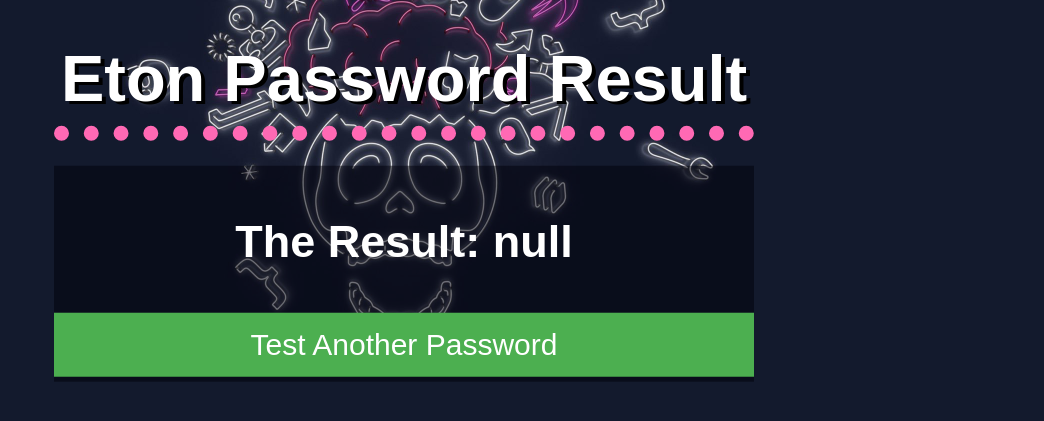
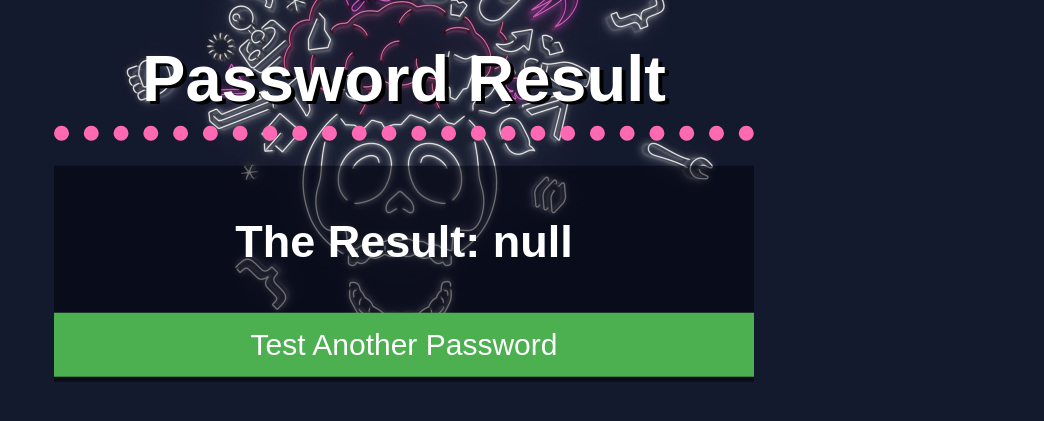
Before and after one commit to PMDOnGitHub/aqaproject, a plain HTML site: page results.html in a window 1280 px wide. Shown: the part 311-732 px from the top of the page, without its empty margins (236-1280 px from the left). Drawn offline with Linux system fonts and the light colour scheme.

Commit message:
Update results.html

```diff
--- a/results.html
+++ b/results.html
@@ -15,7 +15,7 @@
         <div class="results"> <!--Main wrapper-->
 
             <img src="fdl.png" alt="Eton Logo" id="riImage"> <!--Has it's own ID-->
-            <h1>Eton Password Result</h1>
+            <h1>Password Result</h1>
 
             <div class="showResult">
 
```
